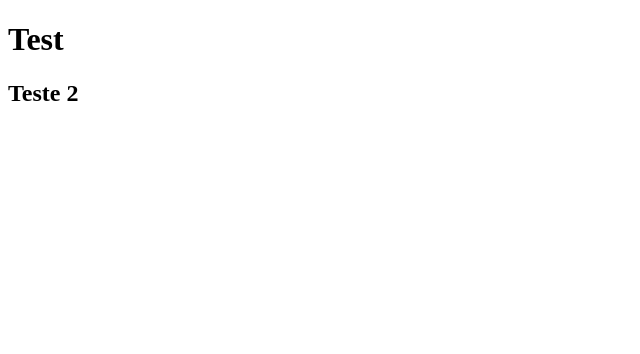
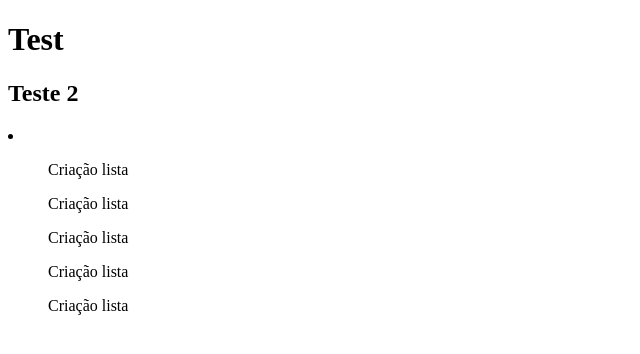
Before and after one commit to Gabriel-Goettenauer/Gabriel, a plain HTML site: page index.html in a window 1280 px wide. Shown: the whole page, without its empty margins (0-640 px from the left). Drawn offline with Linux system fonts and the light colour scheme.

Commit message:
criação de uma lista

```diff
--- a/index.html
+++ b/index.html
@@ -13,5 +13,13 @@
     <h2>
         Teste 2
     </h2>
+
+    <li>
+        <ul >Criação lista</ul>
+        <ul >Criação lista</ul>
+        <ul >Criação lista</ul>
+        <ul >Criação lista</ul>
+        <ul >Criação lista</ul>
+    </li>
 </body>
 </html>
```
